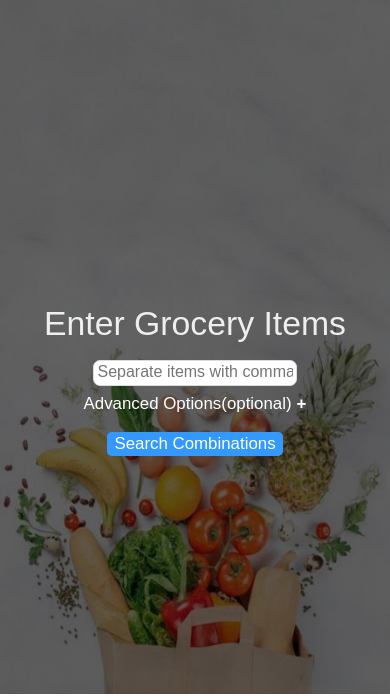
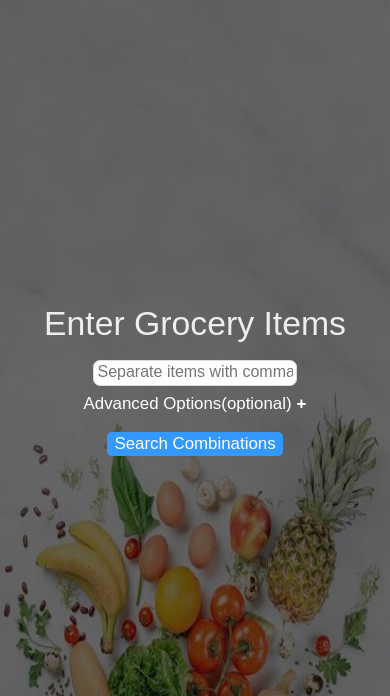
Before and after one commit to varunk19/grocery-user, a Django app: page / in a window 390 px wide. Shown: the top 696 px of the page. Run offline with Django 3.2, Linux system fonts and the light colour scheme.

Commit message:
Changed Backgrounds

```diff
--- a/static/css/master.css
+++ b/static/css/master.css
@@ -4,17 +4,10 @@ body {
     background-repeat: no-repeat;
     background-size: cover;
 }
-@media only screen and (max-width: 1080px) {
-    body {
-        background-image: url('../images/back1080p.jpeg');
-        background-repeat: no-repeat;
-        background-size: cover;
-    }
-}
-@media only screen and (min-height: 1921px) {
+@media only screen and (max-width: 1081px) {
     body {
         background-image: url('../images/back2340p.jpeg');
         background-repeat: no-repeat;
-        background-size: cover;
+        background-size: 100% 100vh;
     }
 }
--- a/static/css/results.css
+++ b/static/css/results.css
@@ -59,6 +59,6 @@ h6 a {
         font-size: 1.7vh;
     }
     .main {
-        height: 74vh;
+        height: 70vh;
     }
 }
```
